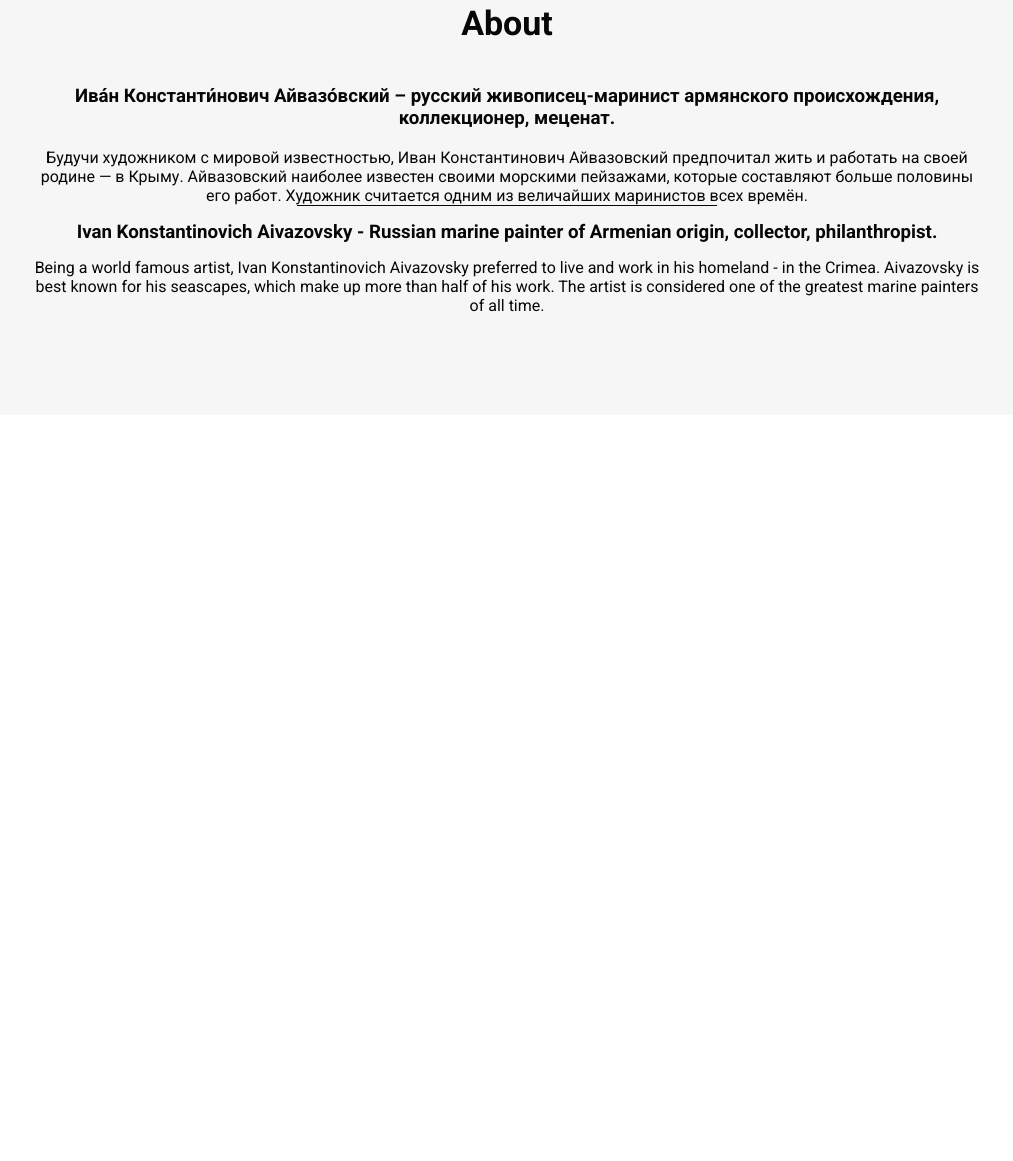
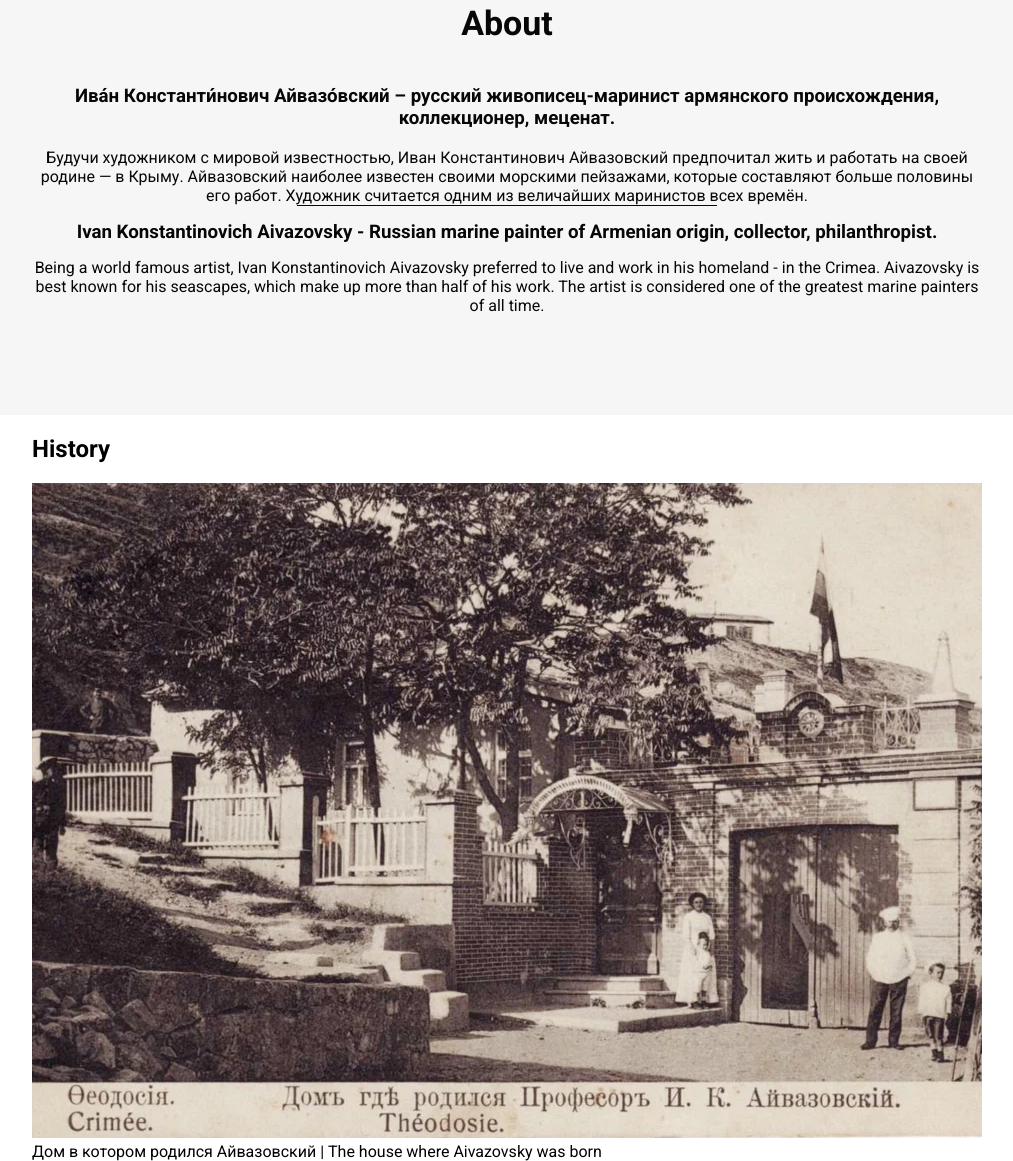
Before and after one commit to akorotkovaa/aivozovski_wd1, a plain HTML site: page index.html in a window 1280 px wide. Shown: the part 924-2085 px from the top of the page, without its empty margins (133-1146 px from the left). Before the commit the page ends 1339 px from the top, so only its background shows below. Drawn offline with Linux system fonts and the light colour scheme.

Commit message:
history section

```diff
--- /dev/null
+++ b/history.css
@@ -0,0 +1,23 @@
+.history {
+    background-color: var(--bg-main);
+    padding: 65px 30px 70px;
+    text-align: center;
+    color: var(--color-main-black);
+}
+.history-title {
+    font-size: 34px;
+    font-weight: 700px;
+}
+.history-img {
+    width: 100%;
+    max-width: 950px;
+    height: 655px;
+    object-fit: cover;
+    margin: 60px 0 0;
+}
+
+.history-description {
+    font-size: 18px;
+    font-weight: 500;
+    margin: 30px 0 0;
+}
--- a/index.css
+++ b/index.css
@@ -3,3 +3,4 @@
 @import url(style/header.css);
 @import url(style/home.css);
 @import url(style/about.css);
+@import url(style/history.css);
--- a/index.html
+++ b/index.html
@@ -55,6 +55,13 @@
 
             </div>
         </section>
+        <section class="history" aria-label="history-section">
+            <div class="container">
+                <h2 class="history-title" aria-label="history-title">History</h2>
+                <img src="assets/webp/history.webp" alt="" class="history-img">
+                <p class="history-description" aria-label="history-description">Дом в котором родился Айвазовский | The house where Aivazovsky was born </p>
+            </div>
+        </section>
     </main>
     <footer>
 
```
